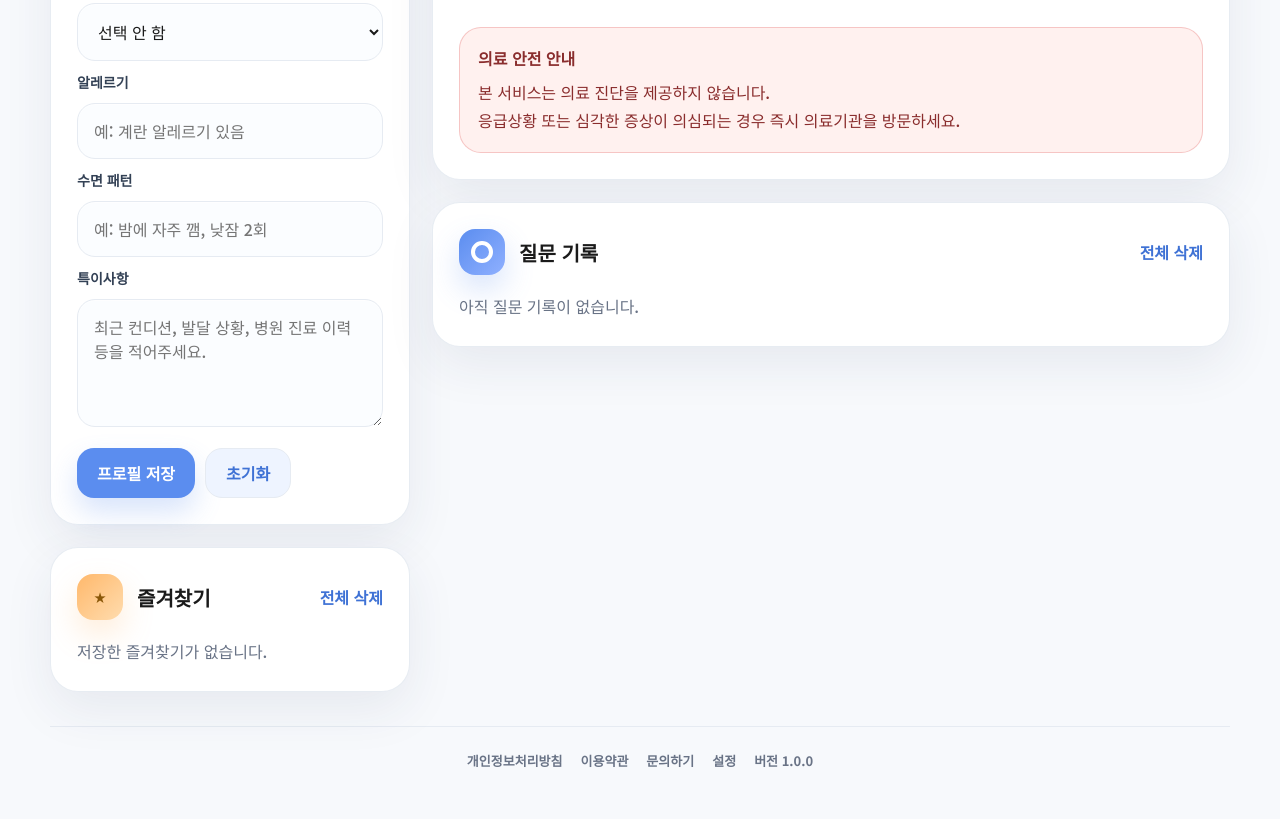
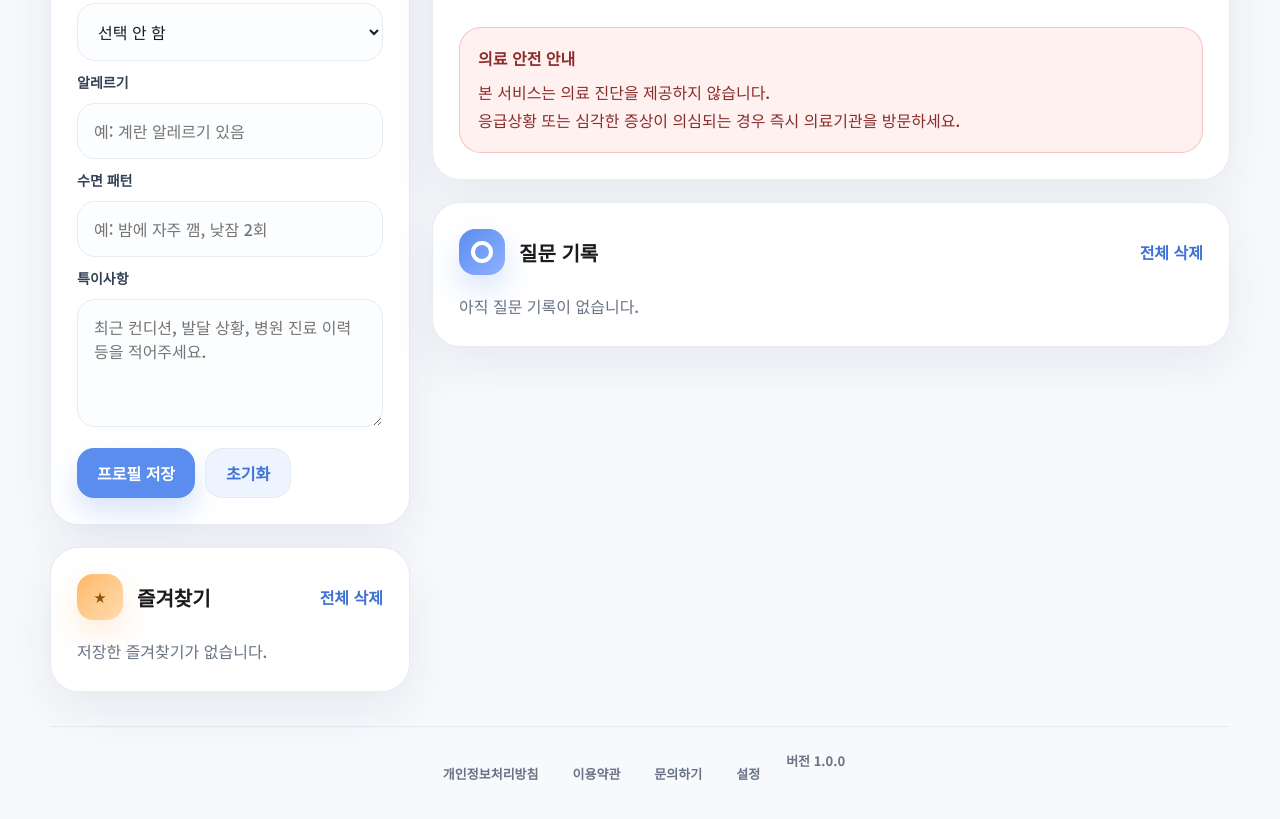
Before and after one commit to ehgns2724-hub/yukacoach, a website: page index.html in a window 1280 px wide. Shown: the part 1560-2379 px from the top of the page. Drawn offline with Linux system fonts and the light colour scheme; no server answers.

Commit message:
Fix legal page links

```diff
--- a/index.html
+++ b/index.html
@@ -412,8 +412,8 @@
     </section>
 
     <footer class="app-footer">
-      <a href="/privacy.html">개인정보처리방침</a>
-      <a href="/terms.html">이용약관</a>
+      <a href="./privacy.html" target="_blank" rel="noopener noreferrer">개인정보처리방침</a>
+      <a href="./terms.html" target="_blank" rel="noopener noreferrer">이용약관</a>
       <a href="mailto:support@yukacoach.app">문의하기</a>
       <button class="footer-settings-button" type="button" data-view-target="settings" data-scroll-target="#settings-title">설정</button>
       <span>버전 1.0.0</span>
--- a/style.css
+++ b/style.css
@@ -1148,6 +1148,10 @@ textarea:focus {
 }
 
 .app-footer a {
+  min-height: 44px;
+  display: inline-flex;
+  align-items: center;
+  padding: 0 8px;
   color: var(--muted);
   font-size: 13px;
   font-weight: 800;
@@ -1155,7 +1159,8 @@ textarea:focus {
 }
 
 .footer-settings-button {
-  padding: 0;
+  min-height: 44px;
+  padding: 0 8px;
   color: var(--muted);
   background: transparent;
   font-size: 13px;
```
Also changed, not shown: privacy.html (+2 -2 lines), terms.html (+2 -2 lines).
